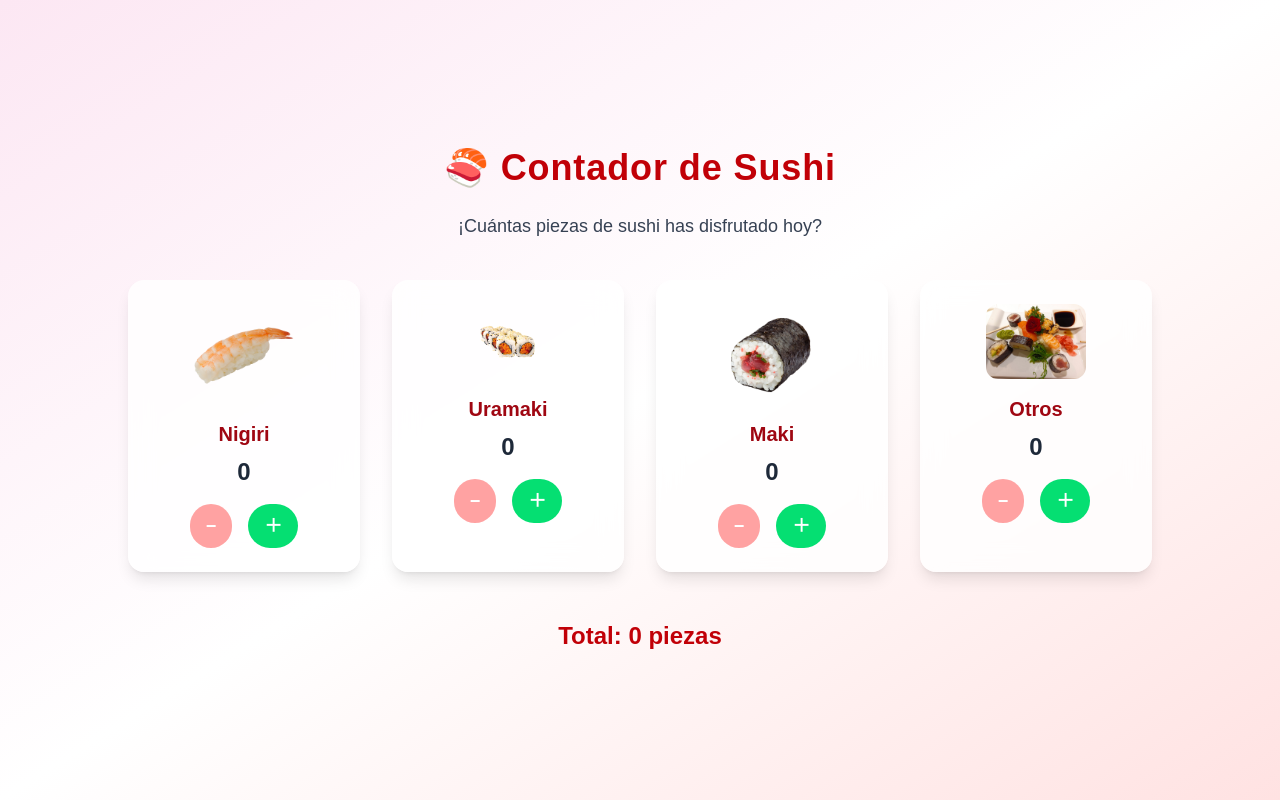
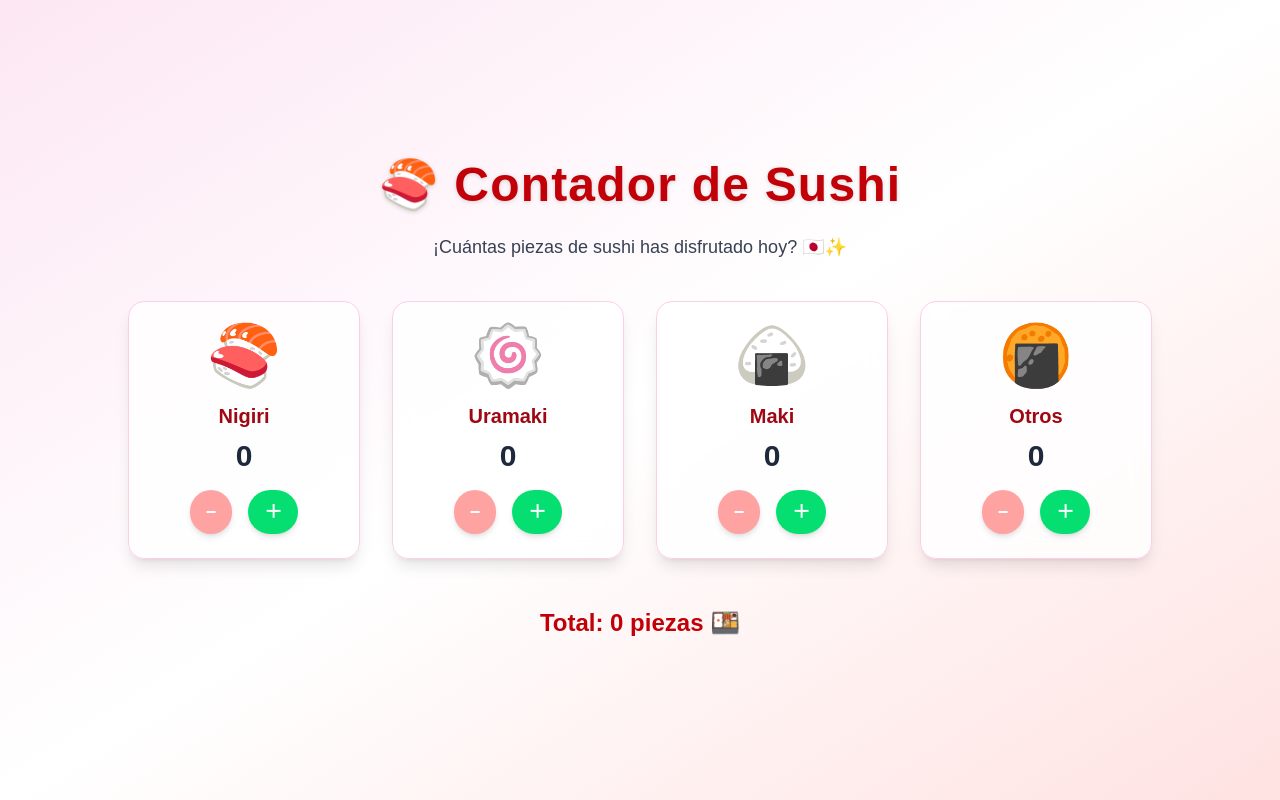
Before and after one commit to FranMiralles/pdf-translator, a Next.js app: page / in a window 1280 px wide. Built offline with nearby package versions, Linux system fonts and the light colour scheme.

Commit message:
Update page.tsx

```diff
--- a/src/app/page.tsx
+++ b/src/app/page.tsx
@@ -1,6 +1,4 @@
 "use client";
-import Image from "next/image";
-
 import { useState } from "react";
 
 export default function Home() {
@@ -24,49 +22,45 @@ export default function Home() {
 
   const total = Object.values(counts).reduce((a, b) => a + b, 0);
 
+  const sushis = [
+    { name: "Nigiri", key: "nigiri", emoji: "🍣" },
+    { name: "Uramaki", key: "uramaki", emoji: "🍥" },
+    { name: "Maki", key: "maki", emoji: "🍙" },
+    { name: "Otros", key: "otros", emoji: "🍘" },
+  ];
+
   return (
     <div className="min-h-screen bg-gradient-to-br from-pink-100 via-white to-red-100 flex flex-col items-center justify-center p-10">
-      <h1 className="text-4xl font-bold mb-6 text-red-700 tracking-wide">
+      <h1 className="text-5xl font-bold mb-6 text-red-700 tracking-wide drop-shadow-sm">
         🍣 Contador de Sushi
       </h1>
-      <p className="text-gray-700 mb-10 text-lg">
-        ¡Cuántas piezas de sushi has disfrutado hoy?
+      <p className="text-gray-700 mb-10 text-lg text-center">
+        ¡Cuántas piezas de sushi has disfrutado hoy? 🇯🇵✨
       </p>
 
       <div className="grid grid-cols-1 sm:grid-cols-2 lg:grid-cols-4 gap-8 w-full max-w-5xl">
-        {[
-          { name: "Nigiri", key: "nigiri", img: "/sushi/nigiri.png" },
-          { name: "Uramaki", key: "uramaki", img: "/sushi/urumaki.png" },
-          { name: "Maki", key: "maki", img: "/sushi/maki.png" },
-          { name: "Otros", key: "otros", img: "/sushi/otro.jpg" },
-        ].map((item) => (
+        {sushis.map((item) => (
           <div
             key={item.key}
-            className="bg-white/80 backdrop-blur-md rounded-2xl shadow-lg p-6 flex flex-col items-center hover:scale-105 transition-transform"
+            className="bg-white/80 backdrop-blur-md rounded-2xl shadow-lg p-6 flex flex-col items-center hover:scale-105 transition-transform border border-pink-200"
           >
-            <Image
-              src={item.img}
-              alt={item.name}
-              width={100}
-              height={100}
-              className="mb-4 rounded-xl"
-            />
+            <div className="text-6xl mb-4">{item.emoji}</div>
             <h2 className="text-xl font-semibold text-red-800 mb-2">
               {item.name}
             </h2>
-            <p className="text-2xl font-bold text-gray-800 mb-4">
+            <p className="text-3xl font-bold text-gray-800 mb-4">
               {counts[item.key as keyof typeof counts]}
             </p>
             <div className="flex gap-4">
               <button
                 onClick={() => handleDecrement(item.key as keyof typeof counts)}
-                className="bg-red-300 hover:bg-red-400 text-white px-4 py-2 rounded-full text-lg font-bold"
+                className="bg-red-300 hover:bg-red-400 text-white px-4 py-2 rounded-full text-lg font-bold shadow-md"
               >
                 −
               </button>
               <button
                 onClick={() => handleIncrement(item.key as keyof typeof counts)}
-                className="bg-green-400 hover:bg-green-500 text-white px-4 py-2 rounded-full text-lg font-bold"
+                className="bg-green-400 hover:bg-green-500 text-white px-4 py-2 rounded-full text-lg font-bold shadow-md"
               >
                 ＋
               </button>
@@ -77,8 +71,15 @@ export default function Home() {
 
       <div className="mt-12 text-center">
         <h3 className="text-2xl text-red-700 font-semibold">
-          Total: {total} piezas
+          Total: {total} piezas 🍱
         </h3>
+        {total > 0 && (
+          <p className="text-gray-600 mt-2 italic">
+            {total < 10
+              ? "Aún tienes espacio para más sushi 😋"
+              : "¡Increíble! Has comido un festín digno de un maestro japonés 🎌"}
+          </p>
+        )}
       </div>
     </div>
   );
```
